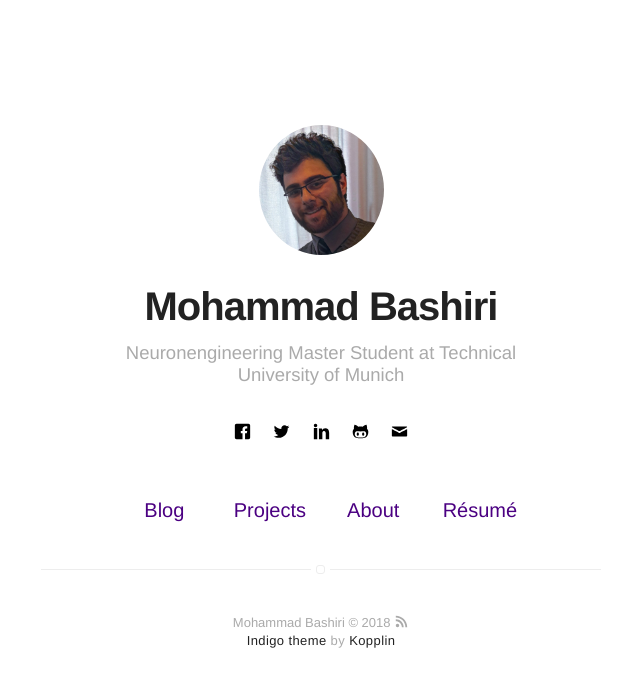
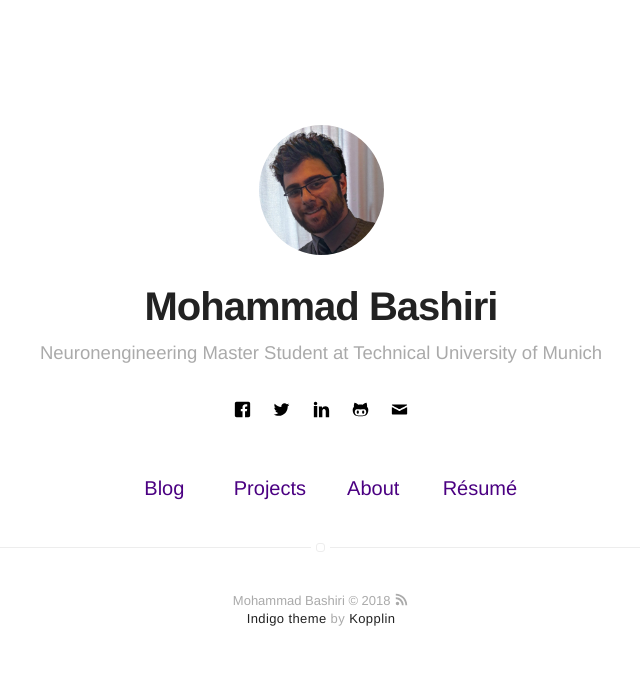
Before and after one commit to mohammadbashiri/mohammadbashiri.github.io-old, a Jekyll site: the page built from index.html, in a window 1280 px wide. Shown: the top 687 px of the page, without its empty margins (319-959 px from the left). Built offline with Jekyll 4.4.1, drawn with Linux system fonts in a browser that asks for light colours.

Commit message:
trying large site

```diff
--- a/_config.yml
+++ b/_config.yml
@@ -64,7 +64,7 @@ authors:
 # do you want a larger site? change the option below
 # options: [normal, large] | default: normal
 # normal = 560px / large = 810px
-width: normal
+width: 810px
 
 # if you don't need pagination, comment the *paginate* configs below
 # paginate: 5
```
